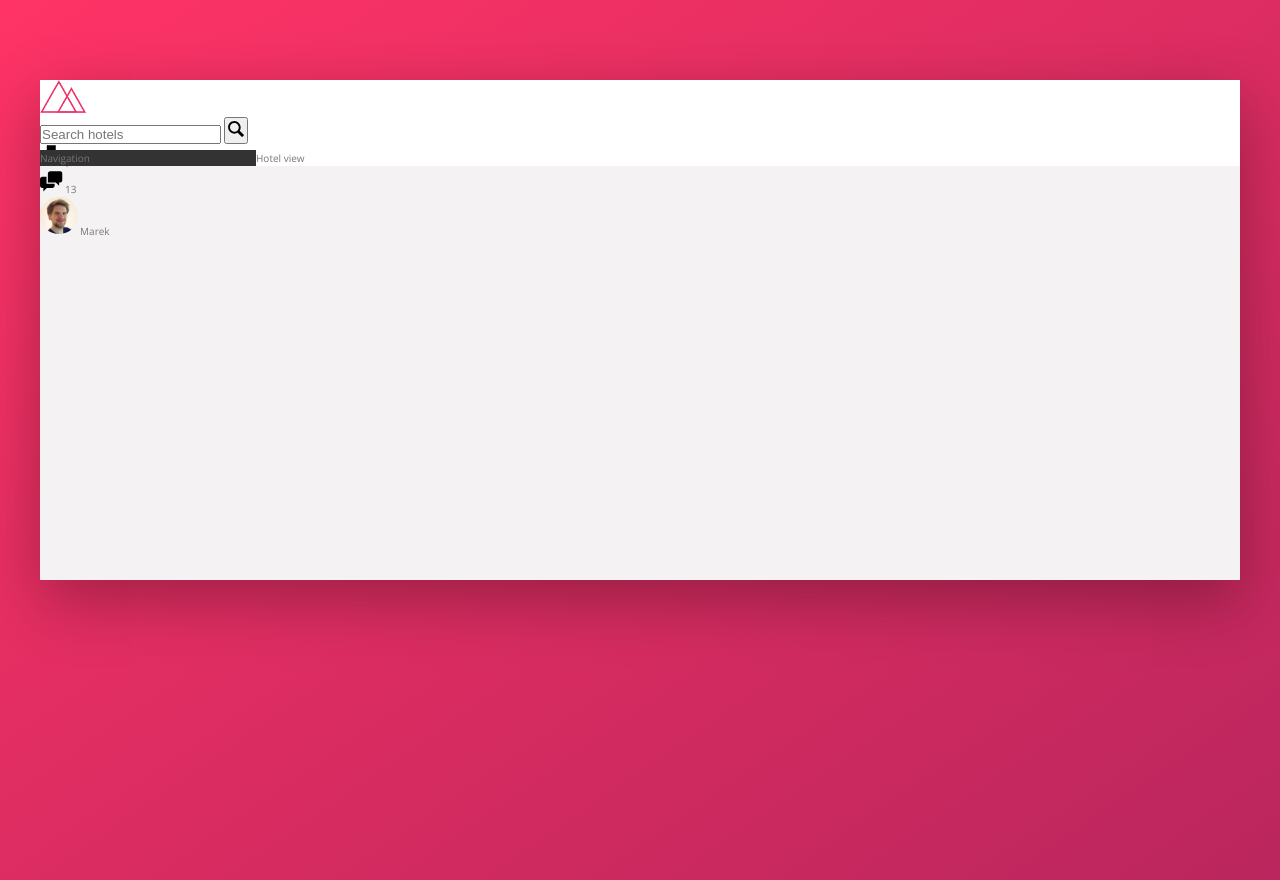
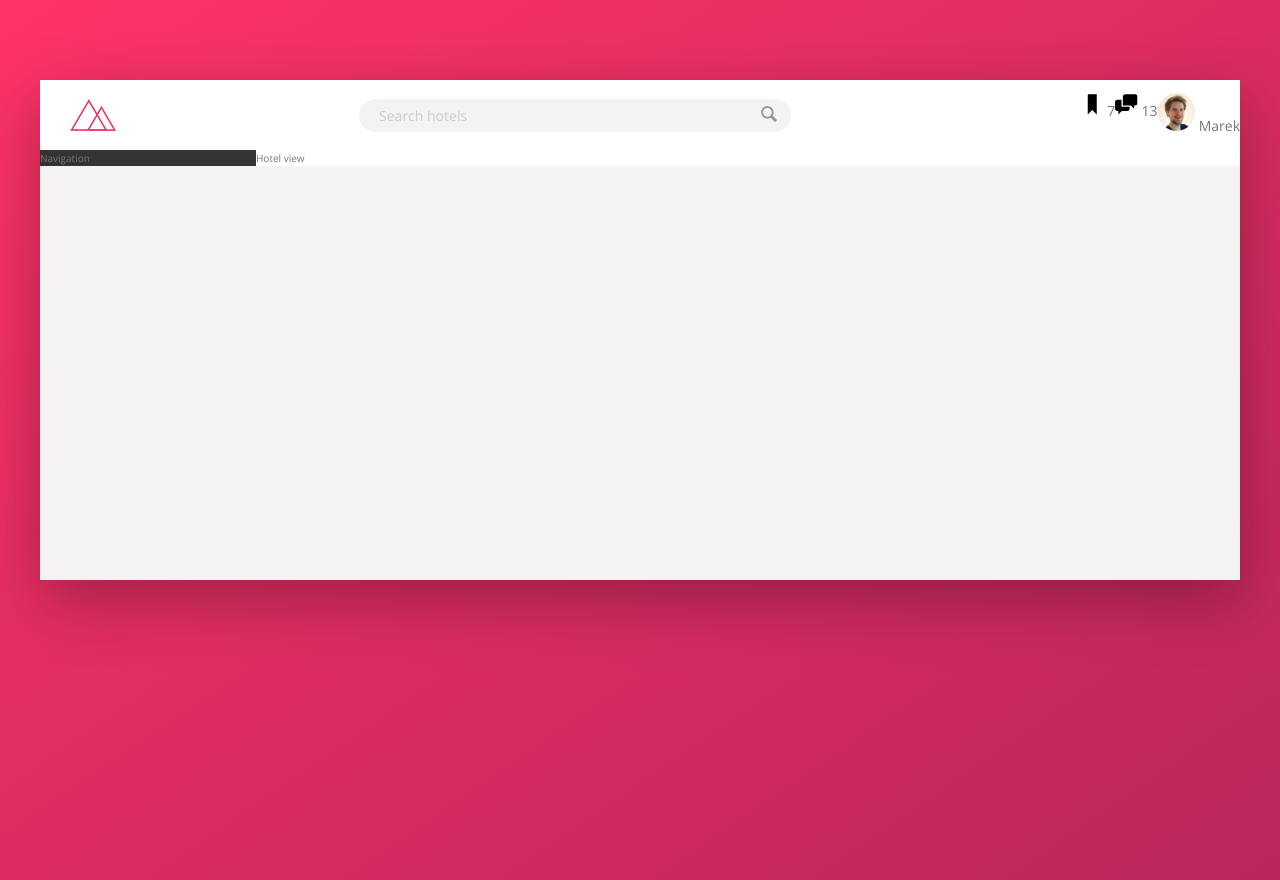
Before and after one commit to mhazak/Trillo, a website: page index.html in a window 1280 px wide. Drawn offline with nearby package versions, Linux system fonts and the light colour scheme.

Commit message:
navigation search form

```diff
--- a/sass/_components.scss
+++ b/sass/_components.scss
@@ -1,18 +1,39 @@
 // logo
-.logo { height: 3.25rem; }
+.logo { height: 3.25rem; margin-left: 3rem; }
 
 // search
 .search {
-    &__input {}
-    &__button {}
 
-    &__icon { height: 2rem; width: 2rem; }
+    display: flex; align-items: center; flex: 0 0 40%;
+
+    &__input {
+        font-family: inherit; font-size: inherit; background-color: var(--color-grey-light-2); border: none; color: inherit; padding: .7rem 2rem; border-radius: 100px;
+        width: 90%; transition: all .2s; margin-right: -3.25rem;
+
+        &:focus { outline: none; width: 100%; background-color: var(--color-grey-light-3); }
+        &::-webkit-input-placeholder { font-weight: 100; color: var(--color-grey-light-4); }
+    }
+
+    &__input:focus + &__button { background-color: var(--color-grey-light-3); }
+
+    &__button {
+
+        border: none; background-color: var(--color-grey-light-2);
+
+        &:focus { outline: none; }
+
+        &:active { transform: translateY(2px); }
+
+    }
+
+    &__icon { height: 2rem; width: 2rem; fill: var(--color-grey-dark-3); }
 
 }
 
 // user navigation
 .user-nav {
 
+    display: flex;
     &__icon-box {}
 
     // svg icons
--- a/sass/_layout.scss
+++ b/sass/_layout.scss
@@ -1,6 +1,6 @@
 .container { max-width: 120rem; margin: 8rem auto; background-color: var(--color-grey-light-2); box-shadow: var(--shadow-dark); min-height: 50rem; }
 
-.header { height: 7rem; background-color: #fff; border-bottom: var(--color-grey-light-2); }
+.header { display: flex; justify-content: space-between; align-items: center; font-size: 1.4rem; height: 7rem; background-color: #fff; border-bottom: var(--color-grey-light-2); }
 
 .content { display: flex; }
 
```
Also changed, not shown: css/style.css.
